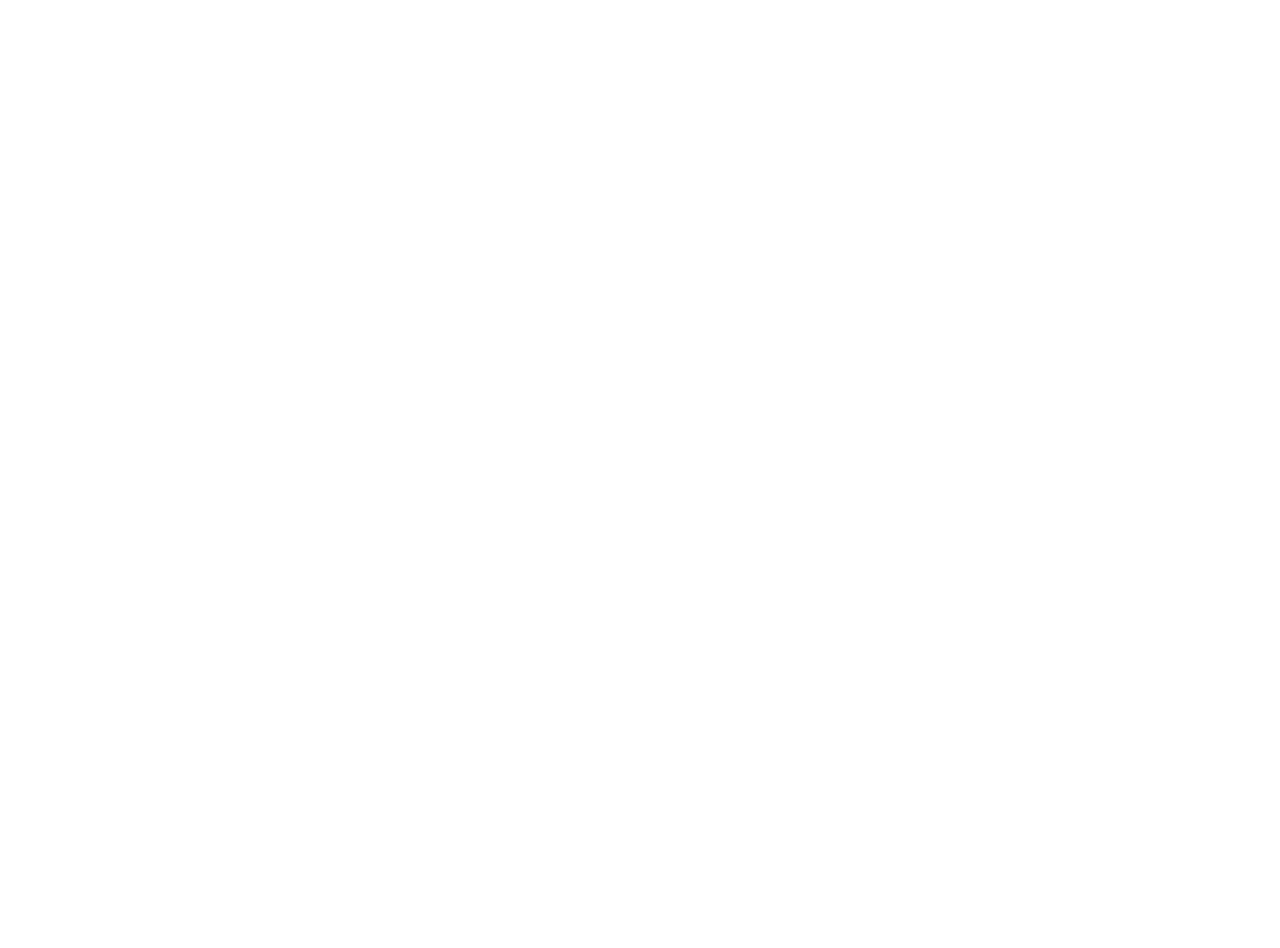
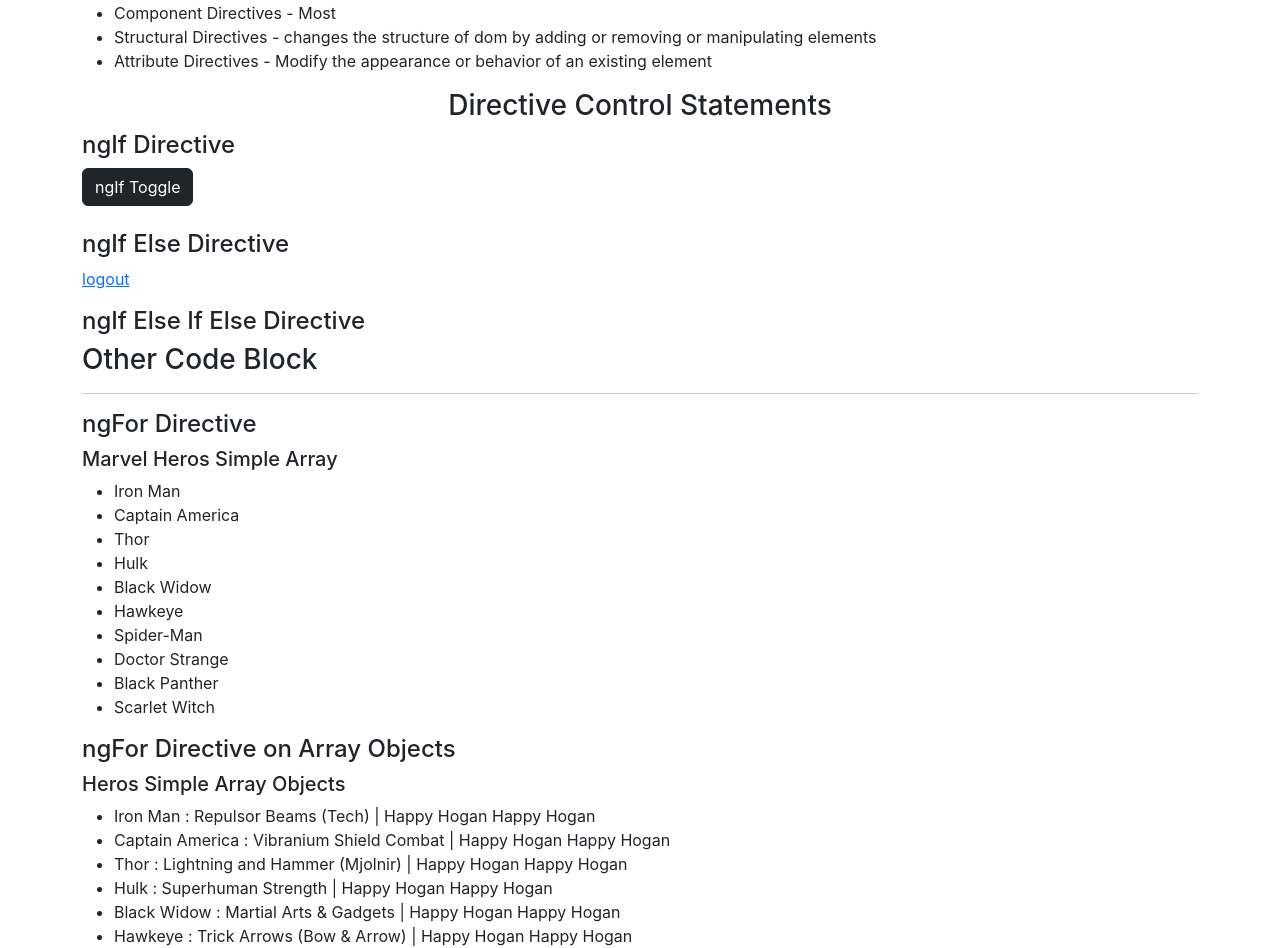
Before and after one commit to darshangujraticodes/Angular-Practice, an Angular app in the folder 01-FirstApp/: page / in a window 1280 px wide. Shown: the part 6960-7908 px from the top of the page. Before the commit the page ends 6778 px from the top, so only its background shows below. Built offline with nearby package versions, Linux system fonts and the light colour scheme.

Commit message:
angular directive

```diff
--- a/01-FirstApp/src/app/app.component.html
+++ b/01-FirstApp/src/app/app.component.html
@@ -240,6 +240,10 @@
   <hr />
 
   <app-angulartodo></app-angulartodo>
+
+  <hr />
+
+  <app-angualardirectives></app-angualardirectives>
 </main>
 
 <!-- * * * * * * * * * * * * * * * * * * * * * * * * * * * * * * * * -->
--- a/01-FirstApp/src/app/app.component.ts
+++ b/01-FirstApp/src/app/app.component.ts
@@ -10,6 +10,7 @@ import { AngularsignalsComponent } from './components/angularsignals/angularsign
 import { AngulareffectComponent } from './components/angulareffect/angulareffect.component';
 import { AngularformsComponent } from './components/angularforms/angularforms.component';
 import { AngulartodoComponent } from './components/angulartodo/angulartodo.component';
+import { AngualardirectivesComponent } from './components/angualardirectives/angualardirectives.component';
 
 // decorator
 @Component({
@@ -26,6 +27,7 @@ import { AngulartodoComponent } from './components/angulartodo/angulartodo.compo
     AngulareffectComponent,
     AngularformsComponent,
     AngulartodoComponent,
+    AngualardirectivesComponent,
   ],
   templateUrl: './app.component.html',
   styleUrl: './app.component.css',
--- /dev/null
+++ b/01-FirstApp/src/app/components/angualardirectives/angualardirectives.component.html
@@ -0,0 +1,77 @@
+<section class="py-2">
+  <div class="container">
+    <h2 class="text-center">Angular Directives</h2>
+
+    <p>It is add in html tag as Attribute with (*) adjoined in attribute</p>
+    <h5>Types of Directives</h5>
+    <p>Directive adds additional behavior to elements in your app</p>
+    <ul>
+      <li>Component Directives - Most</li>
+      <li>
+        Structural Directives - changes the structure of dom by adding or
+        removing or manipulating elements
+      </li>
+      <li>
+        Attribute Directives - Modify the appearance or behavior of an existing
+        element
+      </li>
+    </ul>
+
+    <div>
+      <h3 class="text-center">Directive Control Statements</h3>
+
+      <h4>ngIf Directive</h4>
+      <button class="btn btn-dark mb-2" (click)="ngIfToggle()">
+        ngIf Toggle
+      </button>
+      <p *ngIf="showData" class="fs-4 mb-3">ngIf Directive</p>
+
+      <h4 class="mt-3 mb-2">ngIf Else Directive</h4>
+
+      <div *ngIf="login; else elseBlock">
+        <a href="">login</a>
+      </div>
+
+      <ng-template #elseBlock>
+        <div><a href="">logout</a></div>
+      </ng-template>
+
+      <h4 class="mt-3 mb-2">ngIf Else If Else Directive</h4>
+
+      <div *ngIf="block == 1">
+        <h3>Code Block 1</h3>
+      </div>
+      <div *ngIf="block == 2">
+        <h3>Code Block 2</h3>
+      </div>
+      <div *ngIf="block == 3; else elseBlock2">
+        <h3>Code Block 3</h3>
+      </div>
+
+      <ng-template #elseBlock2>
+        <div>
+          <h3>Other Code Block</h3>
+        </div>
+      </ng-template>
+
+      <hr />
+      <h4>ngFor Directive</h4>
+      <h5>Marvel Heros Simple Array</h5>
+      <ul>
+        <li *ngFor="let x of marvelHeroes">
+          {{ x }}
+        </li>
+      </ul>
+
+      <h4 class="mt-3">ngFor Directive on Array Objects</h4>
+      <h5>Heros Simple Array Objects</h5>
+      <ul>
+        <li *ngFor="let x of heroes">
+          {{ x.name }} : {{ x.attackType }} |
+          <span *ngFor="let y of x.friends"> {{ y }} </span>
+        </li>
+      </ul>
+      <hr />
+    </div>
+  </div>
+</section>
--- /dev/null
+++ b/01-FirstApp/src/app/components/angualardirectives/angualardirectives.component.ts
@@ -0,0 +1,96 @@
+import { Component } from '@angular/core';
+import { NgFor, NgIf } from '@angular/common';
+
+@Component({
+  selector: 'app-angualardirectives',
+  imports: [NgIf, NgFor],
+  templateUrl: './angualardirectives.component.html',
+  styleUrl: './angualardirectives.component.css',
+})
+export class AngualardirectivesComponent {
+  showData = false;
+
+  login = false;
+
+  block = 6;
+
+  marvelHeroes = [
+    'Iron Man',
+    'Captain America',
+    'Thor',
+    'Hulk',
+    'Black Widow',
+    'Hawkeye',
+    'Spider-Man',
+    'Doctor Strange',
+    'Black Panther',
+    'Scarlet Witch',
+  ];
+
+  heroes = [
+    {
+      name: 'Iron Man',
+      attack: 85,
+      attackType: 'Repulsor Beams (Tech)',
+      friends: ['Happy Hogan', 'Happy Hogan'],
+    },
+    {
+      name: 'Captain America',
+      attack: 80,
+      attackType: 'Vibranium Shield Combat',
+      friends: ['Happy Hogan', 'Happy Hogan'],
+    },
+    {
+      name: 'Thor',
+      attack: 95,
+      attackType: 'Lightning and Hammer (Mjolnir)',
+      friends: ['Happy Hogan', 'Happy Hogan'],
+    },
+    {
+      name: 'Hulk',
+      attack: 98,
+      attackType: 'Superhuman Strength',
+      friends: ['Happy Hogan', 'Happy Hogan'],
+    },
+    {
+      name: 'Black Widow',
+      attack: 75,
+      attackType: 'Martial Arts & Gadgets',
+      friends: ['Happy Hogan', 'Happy Hogan'],
+    },
+    {
+      name: 'Hawkeye',
+      attack: 72,
+      attackType: 'Trick Arrows (Bow & Arrow)',
+      friends: ['Happy Hogan', 'Happy Hogan'],
+    },
+    {
+      name: 'Spider-Man',
+      attack: 88,
+      attackType: 'Web-Slinging & Agility Strikes',
+      friends: ['Happy Hogan', 'Happy Hogan'],
+    },
+    {
+      name: 'Doctor Strange',
+      attack: 90,
+      attackType: 'Mystic Arts & Spells',
+      friends: ['Happy Hogan', 'Happy Hogan'],
+    },
+    {
+      name: 'Black Panther',
+      attack: 83,
+      attackType: 'Vibranium Suit & Martial Arts',
+      friends: ['Happy Hogan', 'Happy Hogan'],
+    },
+    {
+      name: 'Scarlet Witch',
+      attack: 92,
+      attackType: 'Chaos Magic & Telekinesis',
+      friends: ['Happy Hogan', 'Happy Hogan'],
+    },
+  ];
+
+  ngIfToggle() {
+    this.showData = !this.showData;
+  }
+}
```
Also changed, not shown: 01-FirstApp/src/app/components/angualardirectives/angualardirectives.component.css (added), 1 other file (tests, documents, lock files or other folders).
